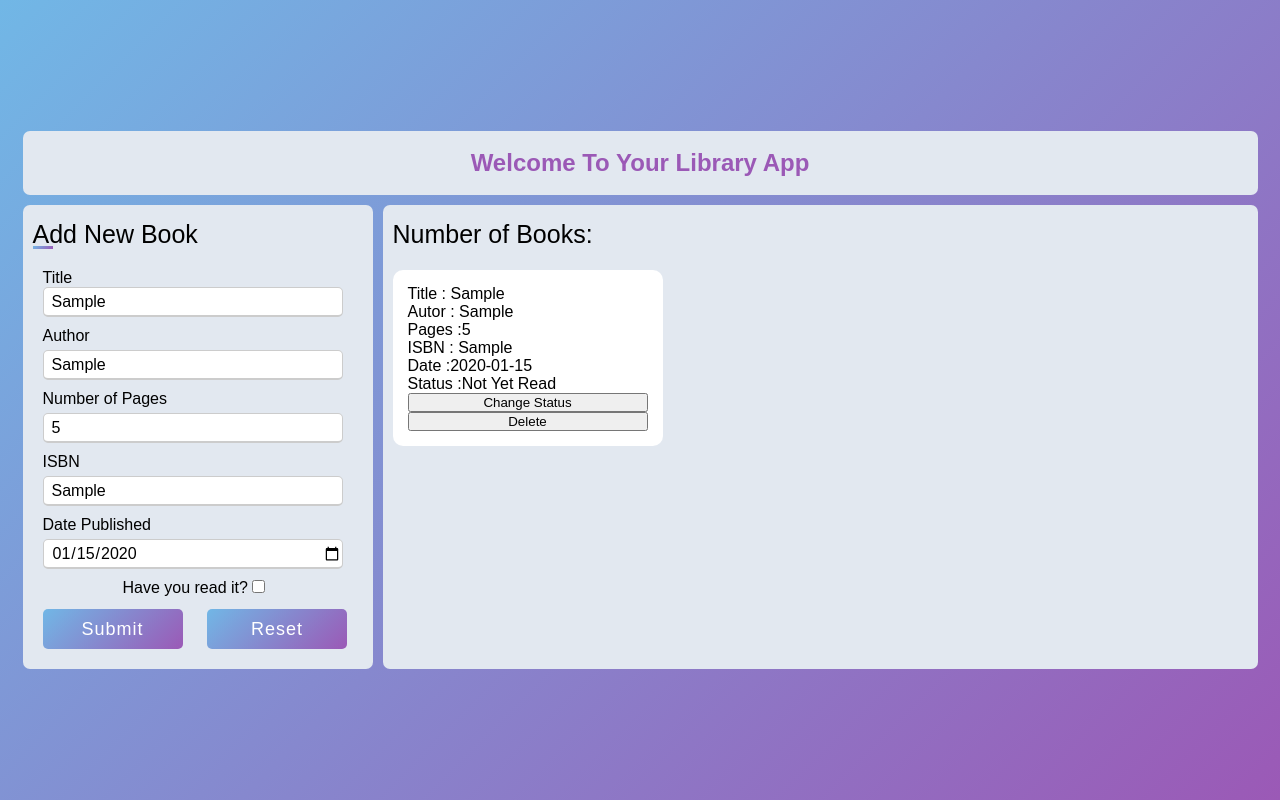
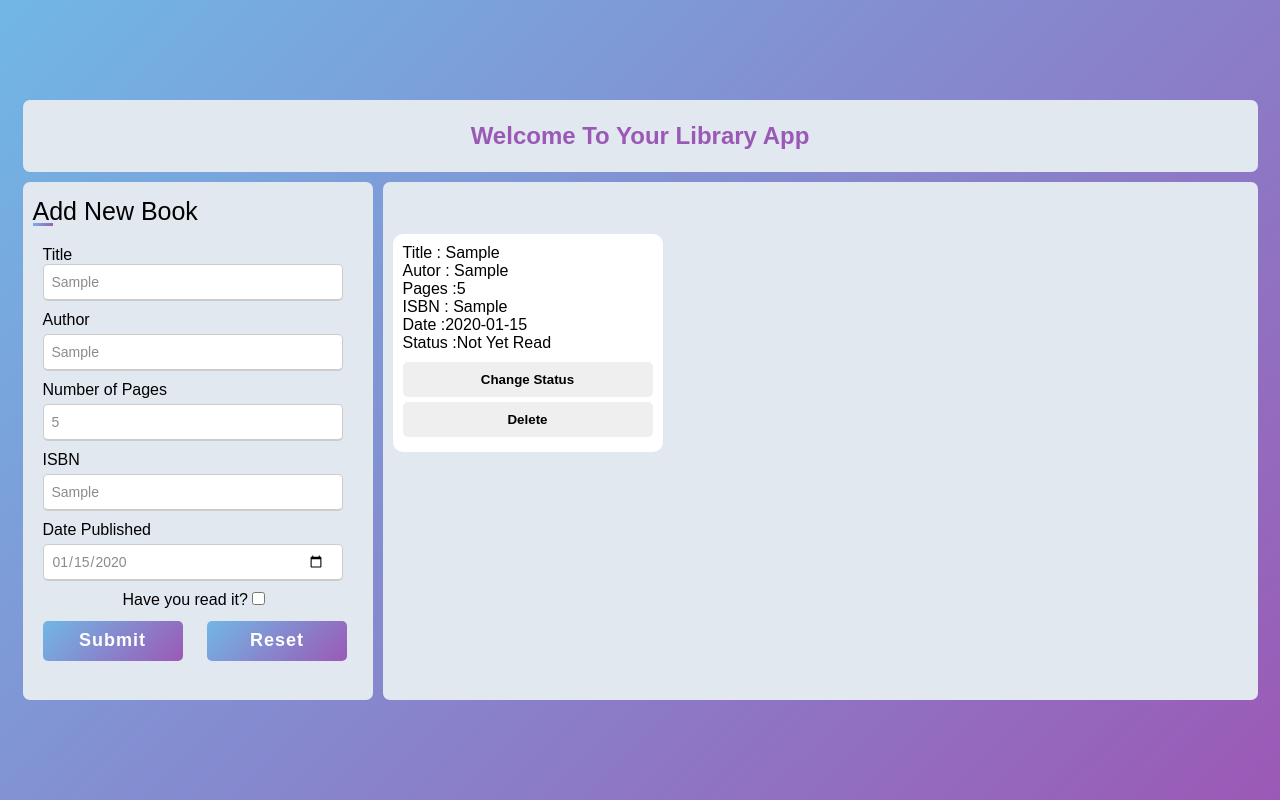
Before and after one commit to NicolasHup/Project-Lirary, a plain HTML site: page index.html in a window 1280 px wide. Both pictures are taken after typing "Sample", "Sample", "5", "Sample", "2020-01-15" into the empty fields and a click on the input "Submit". Drawn offline with Linux system fonts and the light colour scheme.

Commit message:
Minor changes

```diff
--- a/index.html
+++ b/index.html
@@ -49,7 +49,7 @@
         </div>
         <div class="right-library">
             <div class="tittle">
-                Number of Books:
+
                 <!--<input type="search">-->
             </div>
             <div class="books-library" id="library">
--- a/script.js
+++ b/script.js
@@ -26,14 +26,18 @@ function render(){
   //Creates a div for a card that contains form infor about the created book
     let bookEl = document.createElement("div");
     bookEl.innerHTML = `
+      <div class="top">
         <p>Title : ${book.title}</p>
         <p>Autor : ${book.author}</p>
         <p>Pages :${book.pages}</p>
         <p>ISBN : ${book.isbn}</p>
         <p>Date :${book.date}</p>
         <p>Status :${book.read ? "Read" : "Not Yet Read"}</p>
+      </div>
+      <div class="bottom">
         <button class="status-btn" >Change Status</buton>
-      <button class="delete-btn" onclick="deleteBook (${i})">Delete</buton>`;
+        <button class="delete-btn" onclick="deleteBook (${i})">Delete</buton>
+      </div>`;
     libraryEl.appendChild(bookEl);
   }
 }
--- a/style.css
+++ b/style.css
@@ -41,7 +41,7 @@ div.left-form{
 div.right-library{
     grid-area: book-list;
     display: grid;
-    grid-template-rows: 1fr 6.2fr;
+    grid-template-rows: 0.7fr 6.2fr;
     grid-template-areas:
         "title"
         "books";
@@ -57,7 +57,7 @@ div.tittle{
 div.books-library{
     grid-area: books;
     overflow-y: auto;
-    max-height: 350px;
+    max-height: 448px;
     display: grid;
     grid-template-rows: repeat(2, 1fr);
     grid-template-columns: repeat(3, minmax(270px, 270px));
@@ -73,7 +73,7 @@ div.books-library div{
     align-items: center;
     background-color:#fff;
     border-radius: 10px;
-    padding: 15px;
+    padding: 5px;
 }
 
 
@@ -135,10 +135,16 @@ form .book-details .input-box{
     outline: none;
     border-radius: 5px;
     border: 1px solid #ccc;
+    padding: 17px;
     padding-left: 8px;
-    font-size: 16px;
+    font-size: 14px;
+    color: rgb(139, 139, 139);
     border-bottom-width: 2px;
     transition: all 0.3s ease; /* Nice stuff!! time it takes the border of the input to pop-up*/
+}
+
+.book-details .input-box input:focus{
+    border-color: #9b59b6;
 }
 
 form .button{
@@ -153,13 +159,42 @@ form .button input{
     border: none;
     border-radius: 5px;
     font-size: 18px;
-    font-weight: 500;
+    font-weight: bolder;
     letter-spacing: 1px;
     background: linear-gradient(135deg, #71b7e6, #9b59b6);
     margin-left: 20px;
+}
+
+form .button input:hover{
+    background:  linear-gradient(135deg, #9b59b6, #71b7e6);
+    transform: rotate(360deg);
+    transform: scale(1.01);
 }
 
 
 div.check-box{
     margin-left: 100px;
 }
+
+div button{
+    padding-top: 10px;
+    padding-bottom: 10px;
+    margin-bottom: 5px;
+    border-radius: 5px;
+    border: #fff;
+    font-weight: bolder;
+}
+
+button.delete-btn:hover{
+    background: red;
+    color: #fff;
+}
+
+button.status-btn:hover{
+    background: linear-gradient(135deg, #71b7e6, #9b59b6);
+    color: #fff;
+}
+
+div.top{
+    padding-bottom: 0px;
+}
```
Lines whose indentation alone changed are shown as unchanged.
